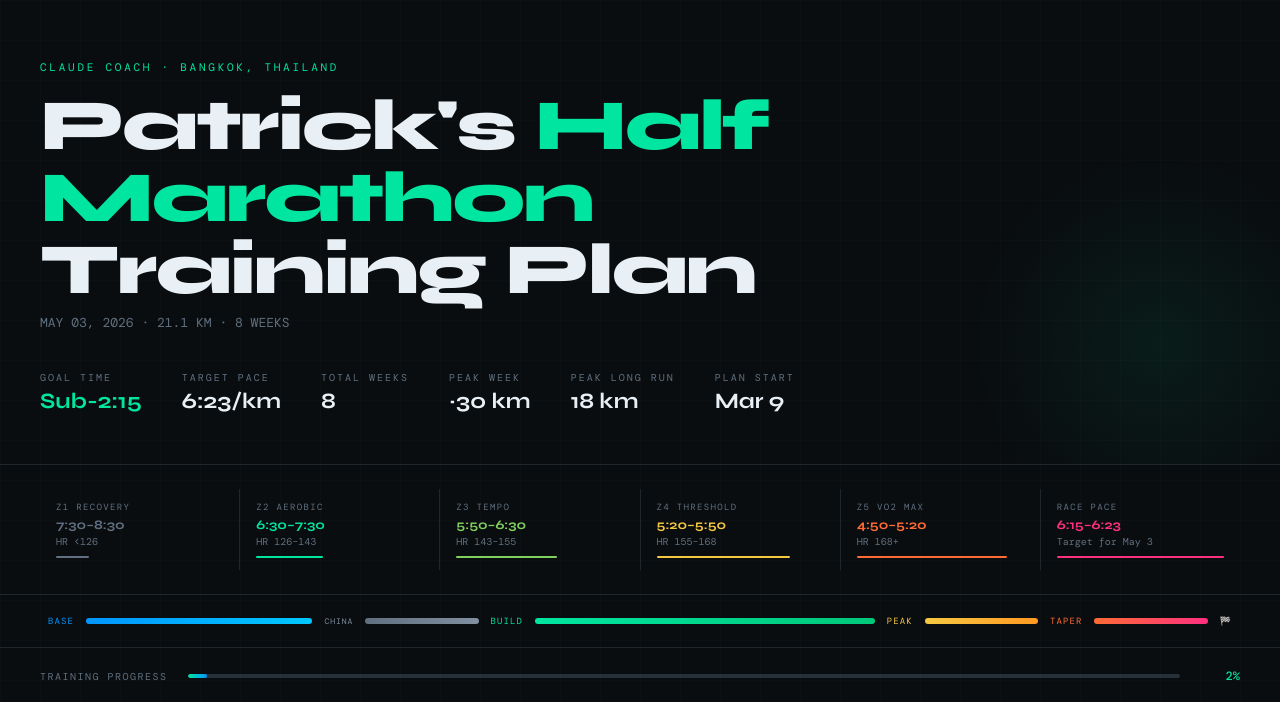
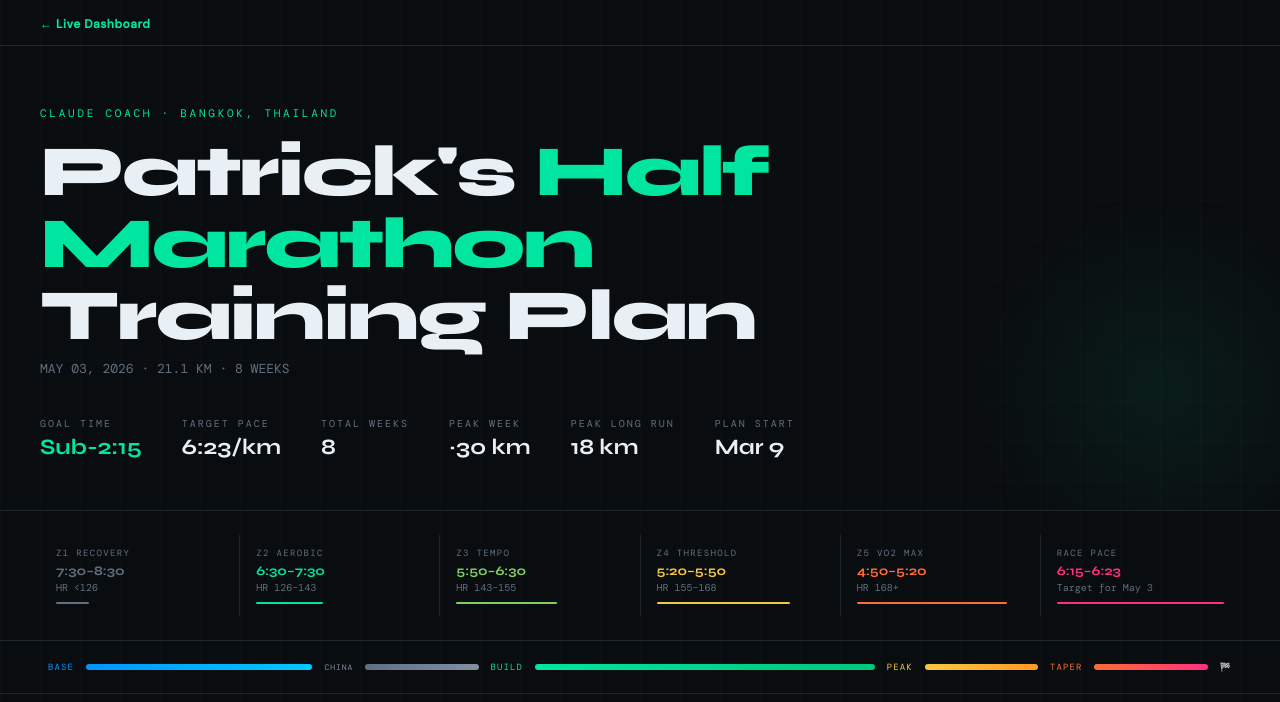
Before and after one commit to worapratyy/patrick-running-hub, a plain HTML site: page halfmarathon.html in a window 1280 px wide. Shown: the top 702 px of the page. Drawn offline with nearby package versions, Linux system fonts and the light colour scheme; a web font is replaced by a local one.

Commit message:
Add nav links between dashboard and training plan
Co-Authored-By: Claude Sonnet 4.6 <noreply@anthropic.com>

```diff
--- a/halfmarathon.html
+++ b/halfmarathon.html
@@ -676,6 +676,11 @@
 
 <div class="container">
 
+  <!-- NAV -->
+  <div style="padding:12px 40px;border-bottom:1px solid #1f272d;background:#0a0d0f">
+    <a href="index.html" style="color:#00e5a0;font-size:12px;font-weight:600;text-decoration:none;letter-spacing:.5px">← Live Dashboard</a>
+  </div>
+
   <!-- HERO -->
   <div class="hero">
     <div class="hero-eyebrow">Claude Coach · Bangkok, Thailand</div>
```
Also changed, not shown: index.html (+1 -0 lines).
